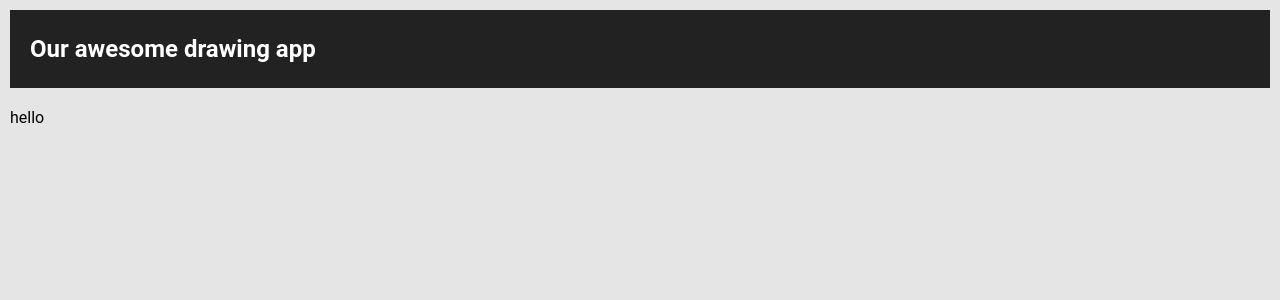
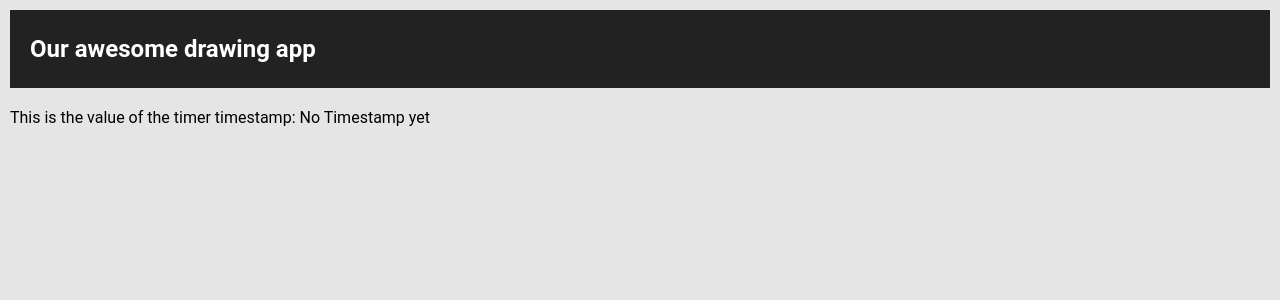
Before and after one commit to harshmanwani/live-sketch, a React (Create React App) app in the folder client/: page / in a window 1280 px wide. Shown: the top 300 px of the page. Built offline with nearby package versions, Linux system fonts and the light colour scheme; no server answers.

Commit message:
app state changes with socket events response

```diff
--- a/client/src/App.js
+++ b/client/src/App.js
@@ -1,7 +1,30 @@
 import React, { Component } from 'react';
 import './App.css';
+import subscribeToTimer from './api';
+
+/*
+
+The subscribeToTimer function from api is called in the constructor with the setTimestamp fn.
+In the api, socket first subscribes to the timer event with the action function.
+So everytime server emits a timer event, the action function is triggered whose job is to set the received timestamp in the state.
+
+*/
 
 class App extends Component {
+
+  constructor(props){
+    super(props);
+    subscribeToTimer(this.setTimestamp);
+    this.state = {
+      timestamp: "No Timestamp yet"
+    }
+  }
+
+  setTimestamp = (timestamp) => {
+    this.setState({
+      timestamp
+    })
+  }
 
   render() {
     return (
@@ -9,7 +32,7 @@ class App extends Component {
         <div className="App-header">
           <h2>Our awesome drawing app</h2>
         </div>
-        hello
+        This is the value of the timer timestamp: {this.state.timestamp}
       </div>
     );
   }
--- a/client/src/api.js
+++ b/client/src/api.js
@@ -10,9 +10,9 @@ So we setup the handler for timer event first and then emit the subscribing even
 
 */
 
-subscribeToTimer = (cb) => {
+function subscribeToTimer(cb) {
     socket.on('timer', timestamp => cb(timestamp));
-    socket.emit('subscribeToTimer', 3000);
+    socket.emit('subscribeToTimer', 1000);
 }
 
 export default subscribeToTimer;
```
